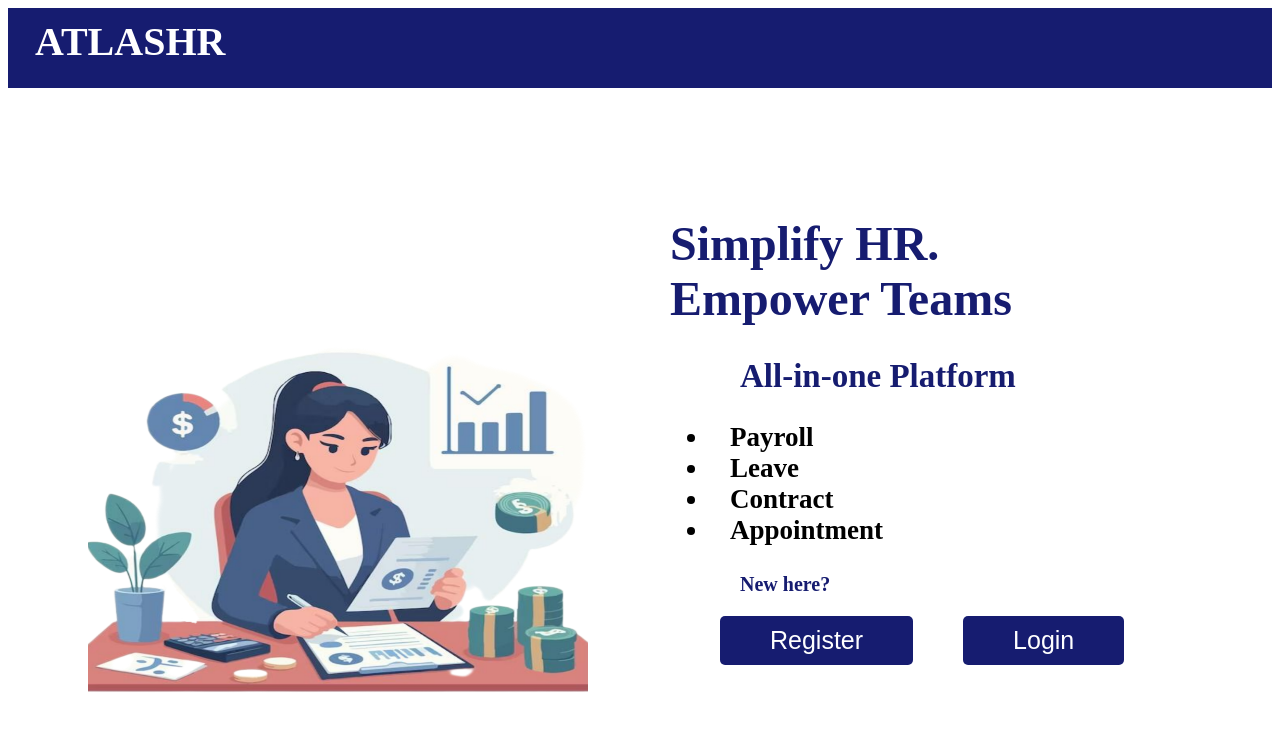
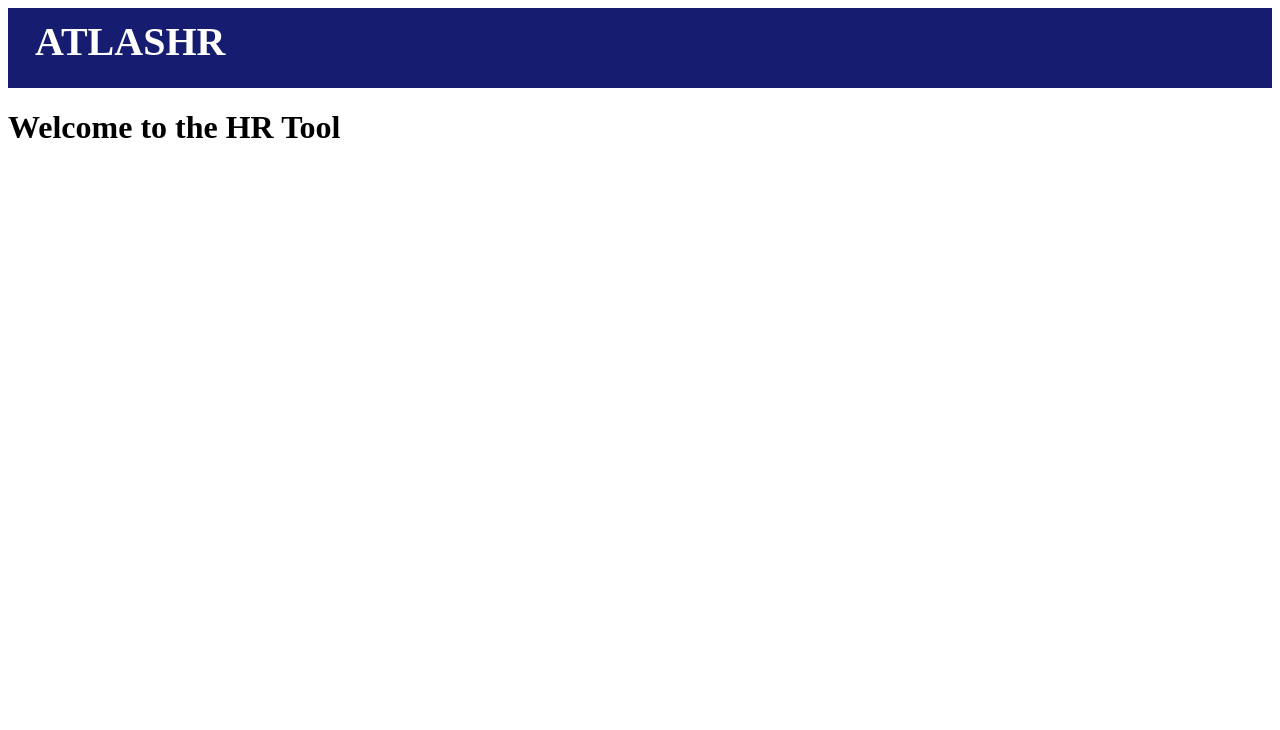
Before and after one commit to NetworkcoTeam/HR_Tool, a React (Create React App) app: page /home in a window 1280 px wide. Shown: the top 730 px of the page. Built offline with nearby package versions, Linux system fonts and the light colour scheme.

Commit message:
uncomiit

```diff
--- a/src/App.js
+++ b/src/App.js
@@ -1,25 +1,34 @@
-//import Landing from './Pages/Landing';
+import {  Route, Routes } from 'react-router-dom';
 import Navbar from './Components/Navbar';
 import './App.css';
-//import HeroSection from './Components/HeroSection';
+import Home from './Pages/Home';
 import Landing from './Pages/Landing';
 
 function App() {
   return (
-    <>
 
-    <Navbar />
 
-      <Landing />
 
-   {/*  <HeroSection /> */}
+
+     <>
+          <Navbar />
+      <Routes>
+          <Route path="/" element={<Landing />} />
+          <Route path="/home" element={<Home />} />
+          {/* Add more routes as needed */}
+      </Routes>
+
+     </>
 
 
 
 
 
 
-    </>
+
+
+
+
   );
 }
 
--- a/src/Components/LoginForm.js
+++ b/src/Components/LoginForm.js
@@ -1,11 +1,12 @@
 import React, { useState } from 'react';
 import './LoginForm.css';
-
+import { useNavigate } from 'react-router-dom';
 const LoginPopup = () => {
   const [isOpen, setIsOpen] = useState(false);
   const [email, setEmail] = useState('');
   const [password, setPassword] = useState('');
   const [showPassword, setShowPassword] = useState(false);
+  const navigate = useNavigate();
 
   const togglePopup = () => setIsOpen(!isOpen);
 
@@ -21,7 +22,7 @@ const LoginPopup = () => {
 
       if (response.ok) {
         console.log('Login successful!');
-        alert('Login successful!');
+        navigate('/home'); // Redirect to home page on successful login
         togglePopup();
       } else {
         const errorData = await response.json();
--- /dev/null
+++ b/src/Pages/Home.js
@@ -0,0 +1,12 @@
+import React from 'react';
+
+const Home = () => {
+  return (
+    <div>
+      <h1>Welcome to the HR Tool</h1>
+
+    </div>
+  );
+};
+
+export default Home;
```
Also changed, not shown: src/Pages/Home.css (added), 2 other files (tests, documents, lock files or other folders).
